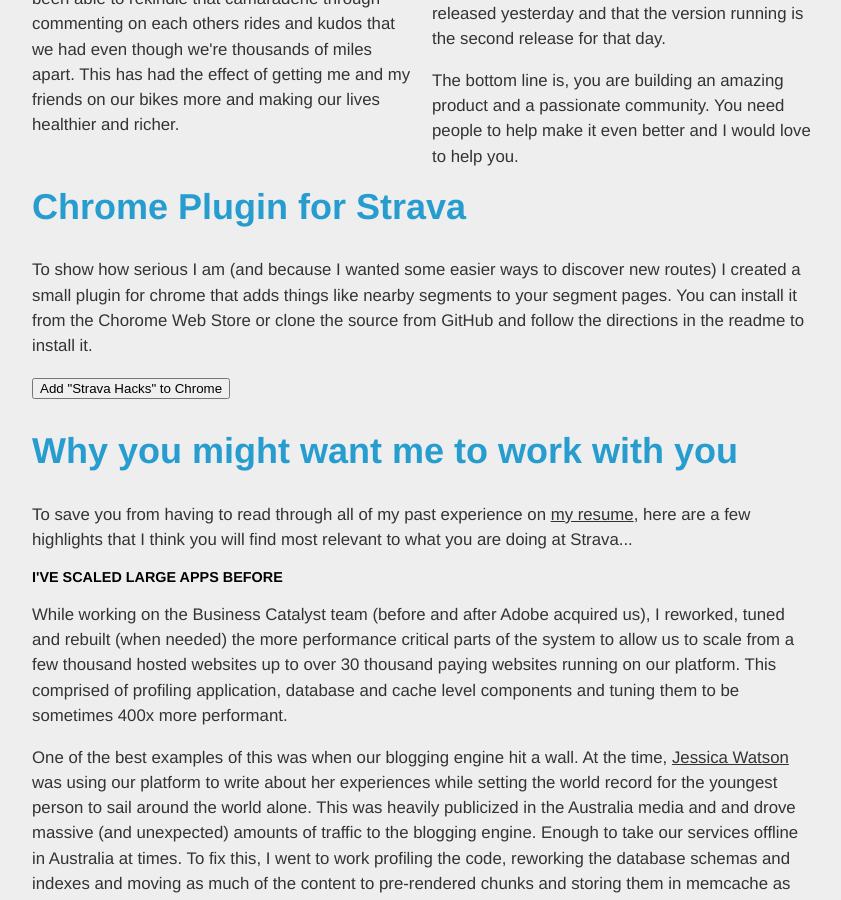
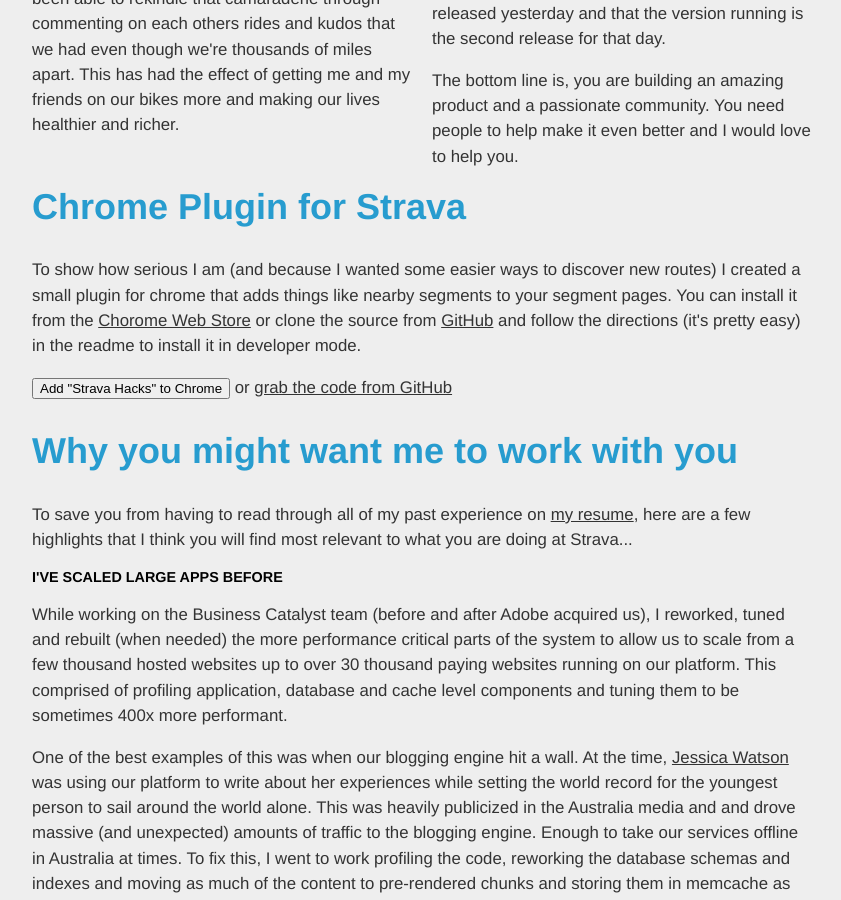
Before and after one commit to TheBigSadowski/thebigsadowski.github.com, a Jekyll site: the page built from strava/index.html, in a window 1280 px wide and 900 px high, scrolled down 1279 px. Shown: the whole window, without its empty margins (218-1059 px from the left). Built offline with Jekyll 4.4.1, drawn with Linux system fonts in a browser that asks for light colours; some of the changed text lies outside the part shown.

Commit message:
editing...

```diff
--- a/strava/index.html
+++ b/strava/index.html
@@ -111,9 +92,9 @@
 
 <section class="past" id="plugin">
 <h2>Chrome Plugin for Strava</h2>
-<p>To show how serious I am (and because I wanted some easier ways to discover new routes) I created a small plugin for chrome that adds things like nearby segments to your segment pages. You can install it from the Chorome Web Store or clone the source from GitHub and follow the directions in the readme to install it.</p>
+<p>To show how serious I am (and because I wanted some easier ways to discover new routes) I created a small plugin for chrome that adds things like nearby segments to your segment pages. You can install it from the <a href="https://chrome.google.com/webstore/detail/strava-hacks/ogeajoaldiccojfbmeajcbjcedpjodgj">Chorome Web Store</a> or clone the source from <a href="https://github.com/TheBigSadowski/strava-hacks">GitHub</a> and follow the directions (it's pretty easy) in the readme to install it in developer mode.</p>
 
-<p><button onclick="chrome.webstore.install()" id="install-button">Add "Strava Hacks" to Chrome</button></p>
+<p><button onclick="chrome.webstore.install()" id="install-button">Add "Strava Hacks" to Chrome</button> or <a href="https://github.com/TheBigSadowski/strava-hacks">grab the code from GitHub</a></p>
 <script>
 if (chrome.app.isInstalled) {
   document.getElementById('install-button').style.display = 'none';
@@ -181,6 +162,16 @@
 
 </div>
 
+<!--
+NOTES:
+
+http://allthingsd.com/20130628/strava-now-allows-users-to-post-live-during-runs-and-rides/
+What’s next for Strava? Horvath mentioned a platform for coaching, gear recommendations, event and race discovery, and eventually content — maybe even coffee-table books — about where to ride and run. But what the company won’t do is expand to non-endurance activities like snow- and water sports.
+
+http://raceshape.com/
+http://app.strava.com/careers/sse
+http://engineering.strava.com/
+-->
 
 {% include analytics.html %}
 </body>
```
Also changed, not shown: other parts of strava/index.html (+1 -20 lines).
